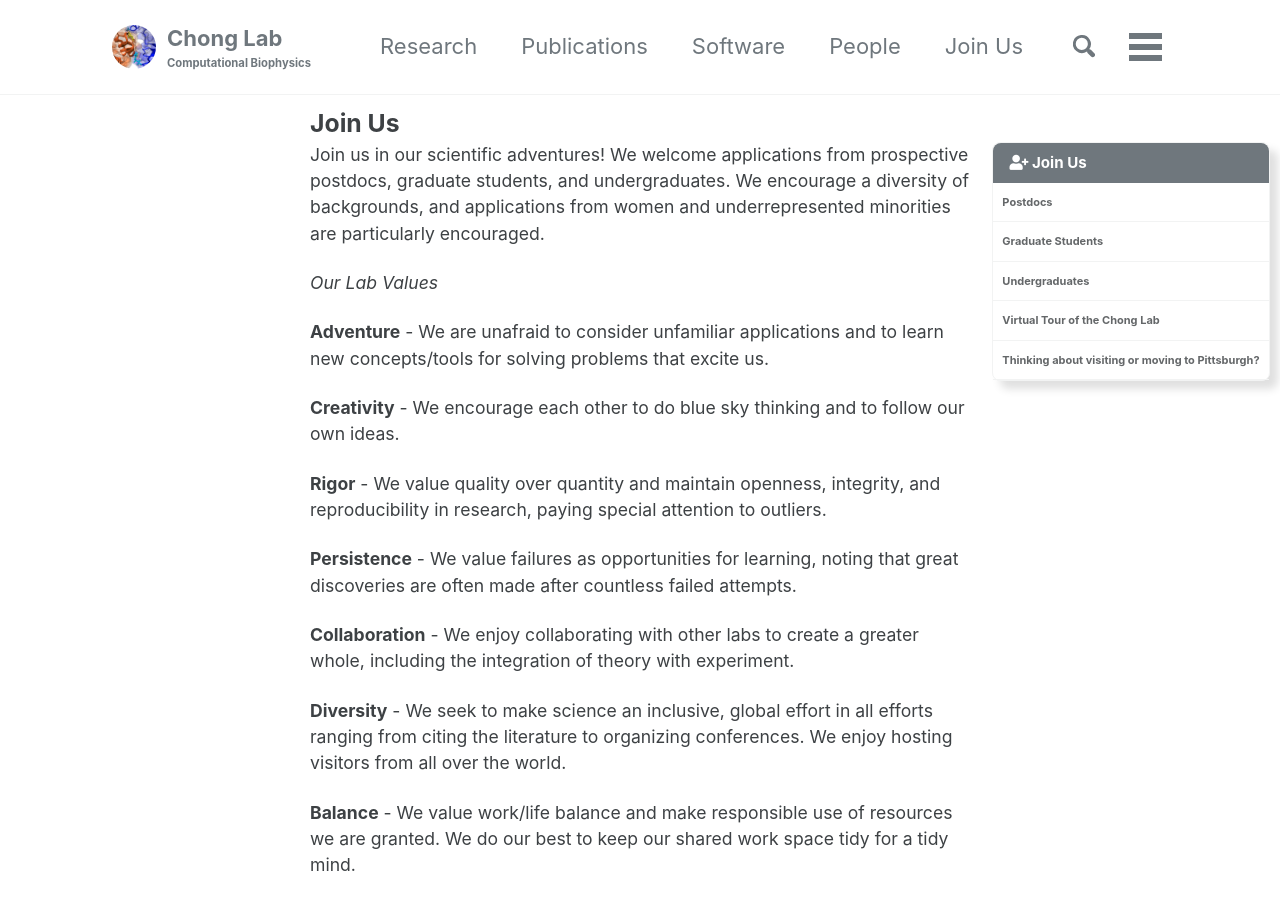
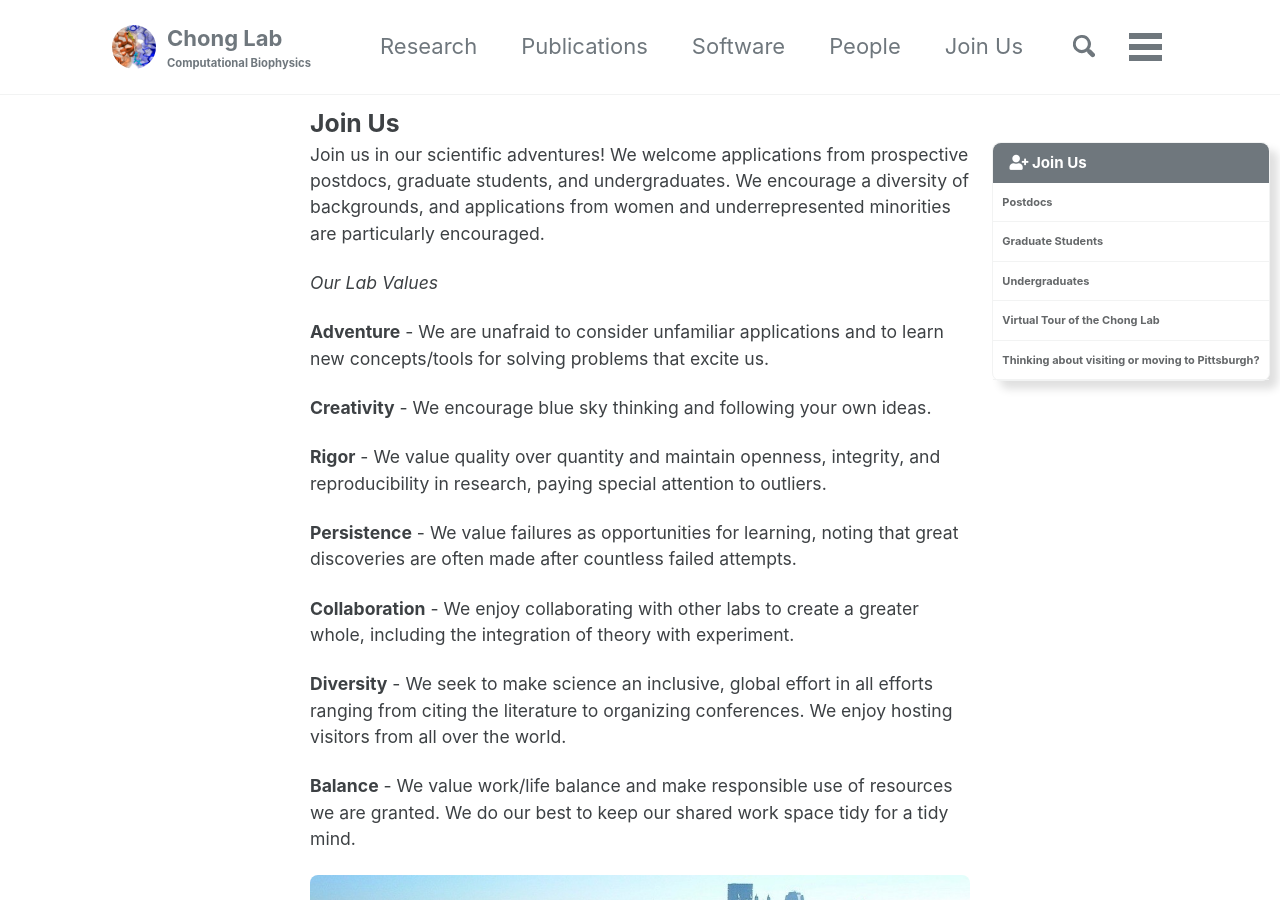
Before and after one commit to darianyang/mm-github-pages-test, a Jekyll site: the page built from _pages/join_us.md, in a window 1280 px wide and 900 px high. Built offline with Jekyll 4.4.1, drawn with Linux system fonts in a browser that asks for light colours; cached includes are drawn as plain includes.

Commit message:
Update join_us.md

```diff
--- a/_pages/join_us.md
+++ b/_pages/join_us.md
@@ -13,7 +13,7 @@ Join us in our scientific adventures! We welcome applications from prospective p
 
 **Adventure** - We are unafraid to consider unfamiliar applications and to learn new concepts/tools for solving problems that excite us.
 
-**Creativity** - We encourage each other to do blue sky thinking and to follow our own ideas.
+**Creativity** - We encourage blue sky thinking and following your own ideas.
 
 **Rigor** - We value quality over quantity and maintain openness, integrity, and reproducibility in research, paying special attention to outliers.
 
```
